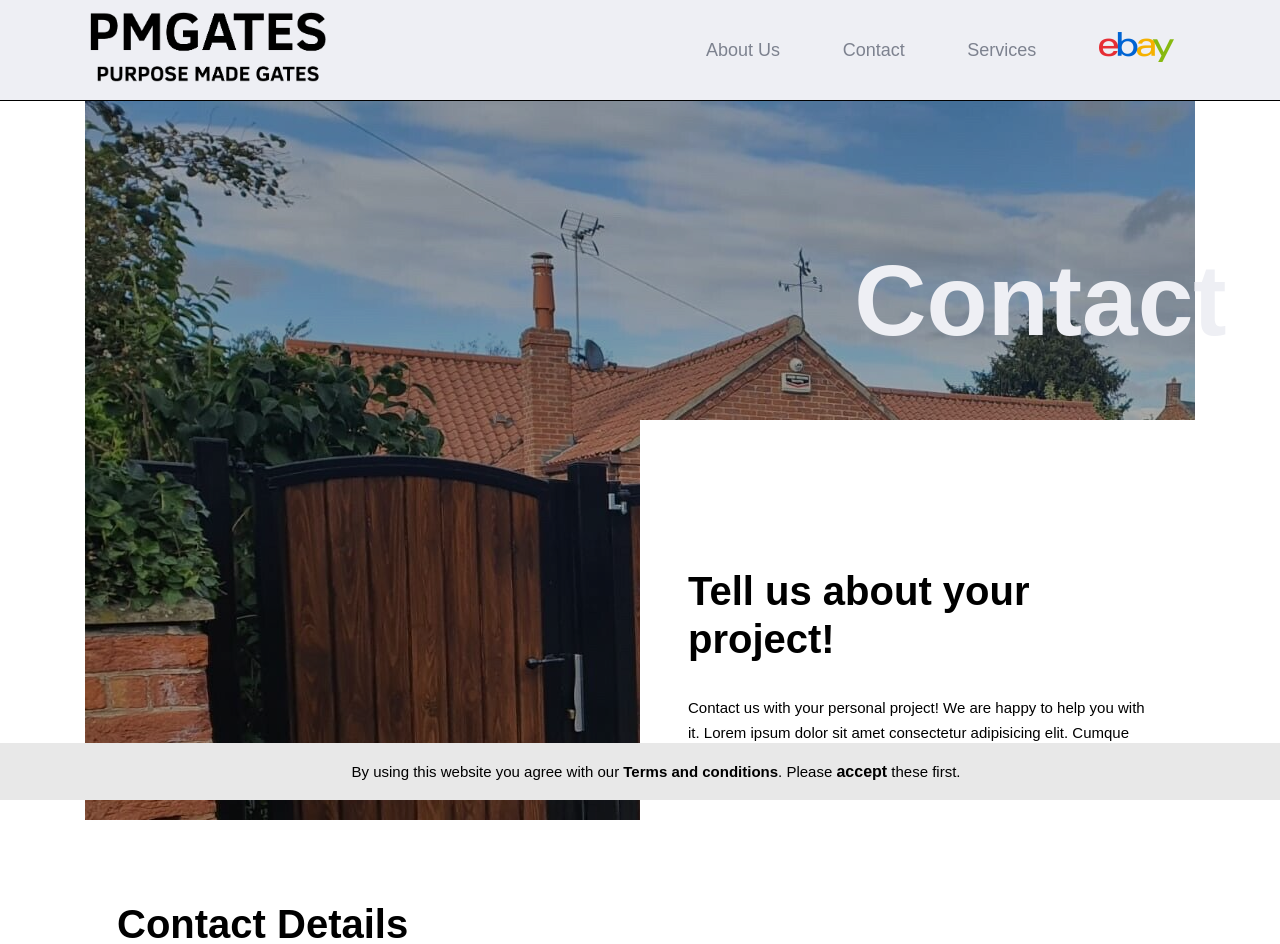
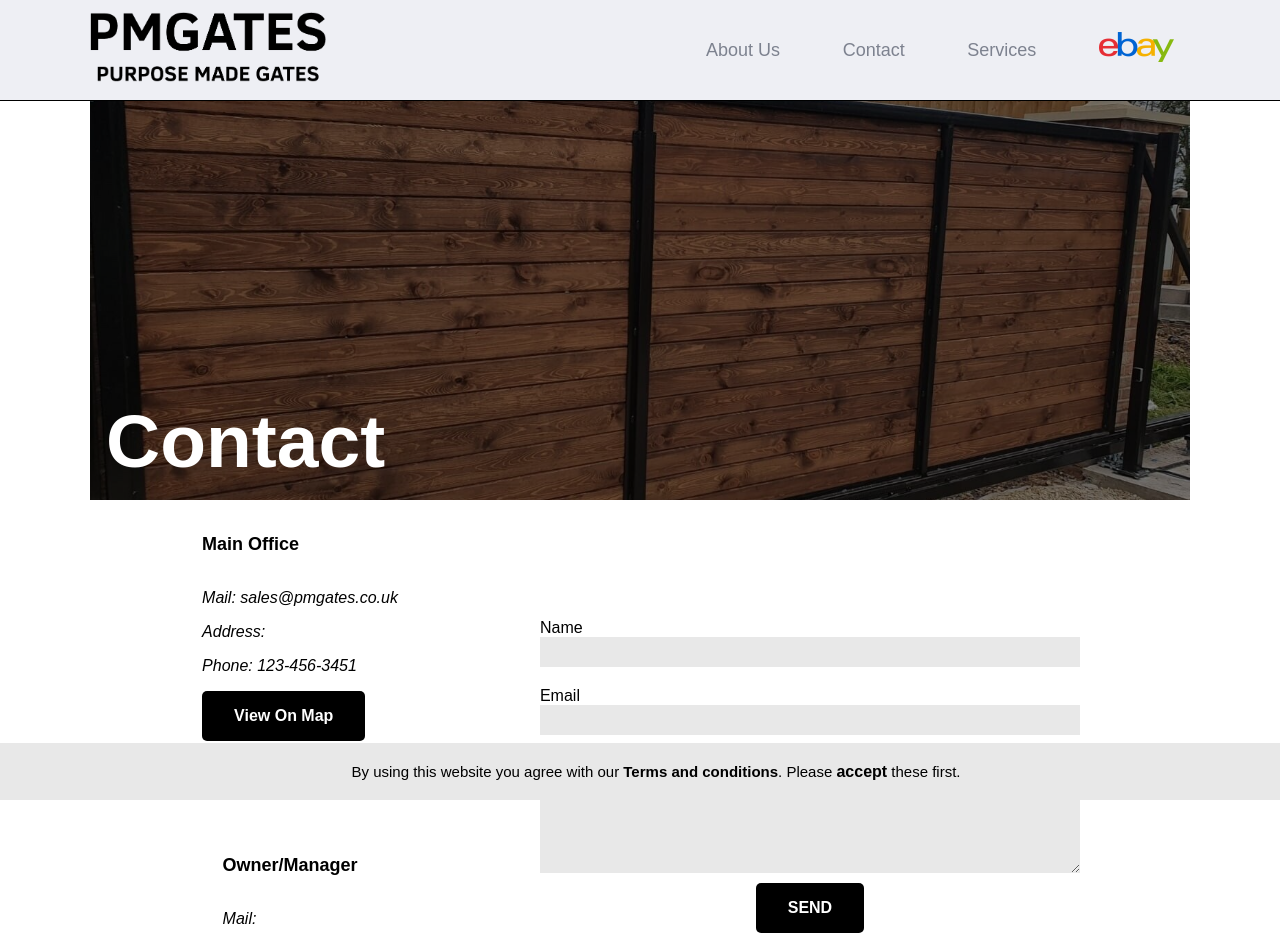
Before and after one commit to 13Groszy/pmgates, a Next.js app: page /contact in a window 1280 px wide. Shown: the top 944 px of the page. Built offline with nearby package versions, Linux system fonts and the light colour scheme; what cookies-next would draw is missing.

Commit message:
Update: Contact form updated.

```diff
--- a/pages/contact.js
+++ b/pages/contact.js
@@ -2,22 +2,10 @@ const Contact = () => {
 
     return (
     <main>
-      <section className="contact-intro">
-        <div className="contact-intro-img">
-          <div className="contact-intro-img-overlay">
-            <h2 className="contact-heading-small">Contact</h2>
-          </div>
-        </div>
-        <div className="contact-intro-text">
-          <h2>Tell us about your project!</h2>
-          <p>
-            Contact us with your personal project! We are happy to help you with
-            it. Lorem ipsum dolor sit amet consectetur adipisicing elit. Cumque quo voluptas, soluta itaque exercitationem nemo architecto provident illum natus dolores!
-          </p>
-        </div>
-      </section>
+      <div className="contactWrapper">
+        <h1>Contact</h1>
+      </div>
       <section className="contact-details">
-        <h2>Contact Details</h2>
           <div className="cont-wrap">
             <div className="details-wrapper">
               <div className="office-details">
@@ -54,9 +42,6 @@ const Contact = () => {
                     </div>
           </div>
       </section>
-      <section className="contactForm">
-
-      </section>
     </main>
      );
 }
--- a/styles/globals.css
+++ b/styles/globals.css
@@ -595,57 +595,15 @@ footer .view-portfolio {
 
 /* CONTACTS */
 
-.contact-intro {
-  position: relative;
-  margin: 0 auto;
-  margin-bottom: 27.5rem;
-  z-index: 99;
-}
 .details-wrapper{
   display: flex;
   flex-direction: column;
 }
-.contact-intro-img {
-  min-width: 320px;
-  width: 100%;
-  height: 240px;
-  background: url("/temp_gate.jpg") no-repeat;
-}
-
-.contact-intro-img-overlay {
-  width: 100%;
-  height: 100%;
-  background: #00000055;
-}
-
-.contact-intro-text {
-  position: absolute;
-  left: 0;
-  top: 12.5rem;
-  padding: 4.5rem 0.75rem 0 2rem;
-  padding-top: 4.5rem;
-  background: #fff;
-}
-.contact-intro-text h2{
-  padding-bottom: 2rem;
-}
-
-.contact-intro h2.contact-heading-small {
-  display: none;
-}
-
-.contact-intro-text {
-  margin-bottom: 130px;
-}
-
 .contact-details {
   display: flex;
   flex-direction: column;
   padding-left: 2rem;
-}
-
-.contact-details > h2 {
-  margin-bottom: 2rem;
+  padding-top:2rem;
 }
 
 .office-details {
@@ -673,7 +631,6 @@ footer .view-portfolio {
 .formContainer{
   width: 90%;
   max-width: 600px;
-  margin:auto;
 }
 .formWrapper{
   flex: 1;
@@ -684,7 +641,7 @@ footer .view-portfolio {
 }
 .inputGroup {
   height: 50%;
-  width: 90%;
+  width: 100%;
   display: flex;
   flex-direction: column;
   margin: 10px 0;
@@ -703,72 +660,11 @@ footer .view-portfolio {
   border: none;
 }
 
-@media (min-width: 576px) {
-  .contact-intro {
-    height: 720px;
-    margin: 0 auto;
-  }
-  .contact-intro-img {
-    width: 100%;
-    height: 100%;
-    background-image: url("/image-hero.jpg");
-  }
-  .contact-intro-text {
-    height: 268px;
-    padding: 3rem 2rem 3rem 3rem;
-    top: 19rem;
-    left: 4rem;
-  }
-  .contact-intro-text h2 {
-    margin-bottom: 3rem;
-  }
-  .contact-intro h2.contact-heading-small {
-    display: block;
-    position: absolute;
-    top: 16rem;
-    right: 5rem;
-    transform: scale(1.5);
-    color: #eeeff4;
-  }
-  .contact-details {
-    padding-top:5rem;
-  }
-  .office-details {
-    position: relative;
-  }
-}
+@media (min-width: 768px) {
 
-@media (min-width: 768px) {
-  .contact-intro {
-    height: 720px;
-    margin: 0;
-  }
-  .contact-intro-img {
-    background-image: url("/temp_gate.jpg");
-  }
-  .contact-intro h2.contact-heading-small {
-    transform: scale(2.5);
-    top: 11rem;
-    z-index: 999;
-  }
-  .contact-intro-text {
-    display: flex;
-    flex-direction: column;
-    justify-content: flex-end;
-    height: 343px;
-    padding: 2rem 3rem;
-    top: 20rem;
-    left:50%;
-  }
-  .contact-intro-text h2{
-    margin-bottom:0;
-  }
   .contact-details {
     gap: 4rem;
     max-width: 1110px;
-  }
-  .contact-details h2 {
-    max-width: 350px;
   }
   .office-details {
     margin-right: 2rem;
@@ -784,6 +680,17 @@ footer .view-portfolio {
     align-items: center;
     justify-content: center;
     gap:5rem;
+  }
+  .inputGroup {
+    height: 50%;
+    width: 90%;
+    display: flex;
+    flex-direction: column;
+    margin: 10px 0;
+  }
+  .cont-wrap{
+    justify-content: center;
+    gap: 5rem;
   }
 }
 
@@ -823,11 +730,11 @@ margin: auto;
 .cookiePopUp a:hover, .cookiePopUp button:hover{
   color: #60636d;
 }
-.servicesWrapper{
+.servicesWrapper, .contactWrapper{
   max-width: 1100px;
   margin: auto;
 }
-.servicesWrapper h1{
+.servicesWrapper h1, .contactWrapper h1{
  display: none;
 }
 .servicesAccordion{
@@ -889,7 +796,14 @@ padding-bottom: 1rem;
     display: flex;
     align-items: flex-end;
   }
-  .servicesWrapper h1{
+  .contactWrapper{
+    background: url("/temp_gate2.jpeg") no-repeat center center/cover;
+    box-shadow: inset 0 0 0 2000px rgba(0, 0, 0, 0.5);
+    height: 50vh;
+    display: flex;
+    align-items: flex-end;
+  }
+  .servicesWrapper h1, .contactWrapper h1{
     font-size: 75px;
     color: white;
     padding-bottom: 1rem;
```
